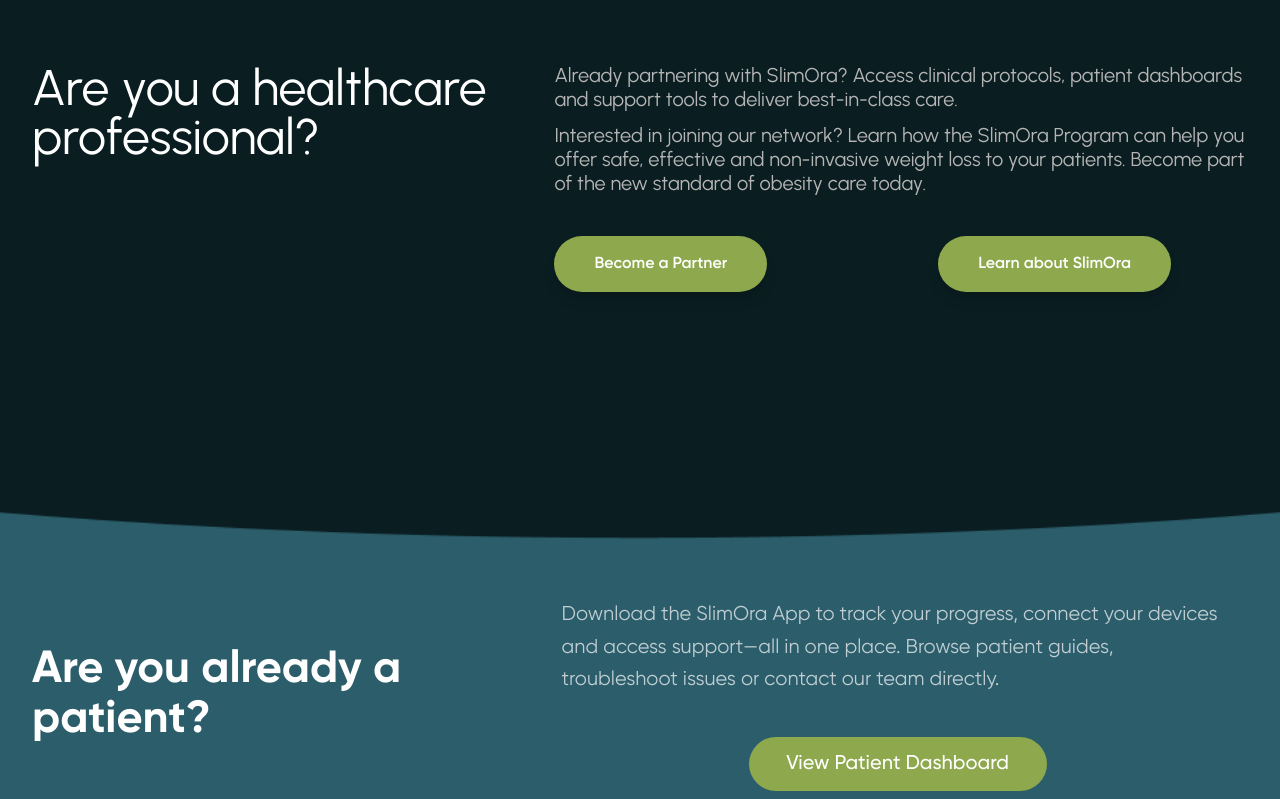
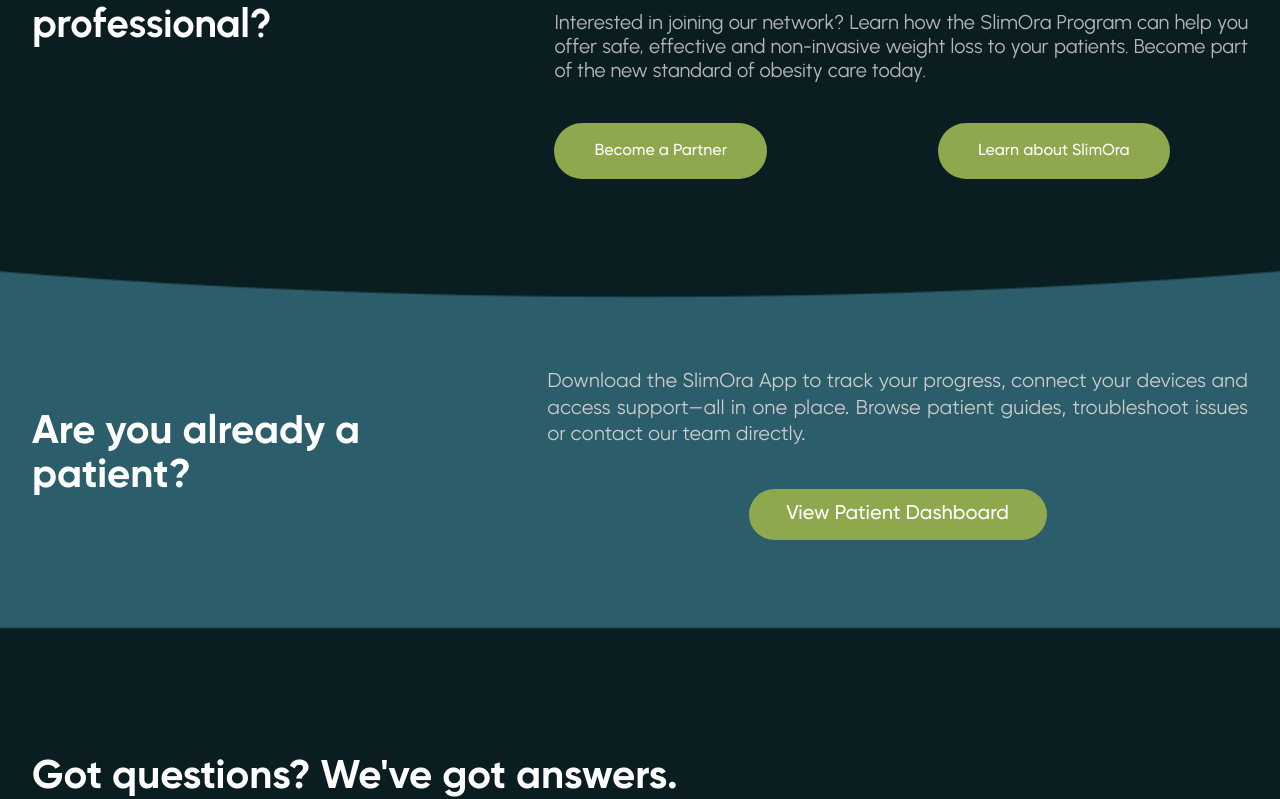
Before and after one commit to Awadg8/slimora, a Next.js app: page / in a window 1280 px wide. Shown: the part 4251-5050 px from the top of the page. Built offline with nearby package versions, Linux system fonts and the light colour scheme.

Commit message:
Changes in readyToTake component

```diff
--- a/component/readyToTake.tsx
+++ b/component/readyToTake.tsx
@@ -24,7 +24,7 @@
       </div>
       <div className="relative z-10 max-width flex flex-col items-center text-center">
         <Interaction>
-          <h2 className="text-[22px] sm:text-3xl md:text-[50px] font-bold font-urbanist text-white mb-[7px] leading-tight">
+          <h2 className="text-[22px] sm:text-3xl md:text-[40px] font-bold font-urbanist text-white mb-[7px] leading-tight">
             Ready to take the 1st step?
           </h2>
         </Interaction>
@@ -36,7 +36,7 @@
         <Interaction3>
           <CtaButton
             href="/eligibility-check"
-            className="hover:bg-button-bg/90 px-10 py-4 font-semibold transition-all shadow-lg text-[12px] sm:text-[20px]"
+            className="hover:bg-button-bg/90 px-10 py-4 font-medium transition-all shadow-lg text-[12px] sm:text-[20px]"
             text="Check Eligibility"
             type="link"
           />
--- a/section/home/readyToTake.tsx
+++ b/section/home/readyToTake.tsx
@@ -1,6 +1,8 @@
 import Image from "next/image";
 import CtaButton from "@/component/ctaButton";
 import ReadyToTakeComponent from "@/component/readyToTake";
+import Interaction from "@/component/microInteraction";
+import Interaction2 from "@/component/microInteraction2";
 
 const ReadyToTake = () => {
   return (
@@ -11,41 +13,50 @@
       </div>
 
       {/* Section 2: Are you a healthcare professional? */}
-            <section className="bg-[#0A1D20] pt-20 pb-20 md:pt-32 md:pb-32 relative z-20 ">
-                <div className="max-width flex flex-col md:flex-row justify-between items-center md:items-start gap-10 md:gap-[40px] xl:gap-[60px]">
+      <section className="pt-0 pb-0 md:pt-7 md:pb-0 relative z-20">
+        <div className="max-width flex flex-col md:flex-row justify-between items-center md:items-start gap-5 md:gap-[40px] xl:gap-[60px]">
           <div className="md:w-1/2 lg:w-2/5">
-                        <h2 className="text-3xl md:text-[32px] lg:text-[50px] font-urbanist text-[#FFF] leading-tight md:leading-[49px] text-center md:text-left">
+            <h2 className="text-[22px] md:text-[32px] lg:text-[40px] font-urbanist font-bold text-[#FFF] leading-tight md:leading-[49px] text-center md:text-left">
               Are you a healthcare professional?
             </h2>
           </div>
           <div className="md:w-1/2 lg:w-3/5 flex flex-col items-center md:items-start text-center md:text-left">
-                        <p className="text-[#B5B5B5] font-urbanist text-[18px] lg:text-[20px] mb-[12px] leading-[24px]">
-                            Already partnering with SlimOra? Access clinical protocols, patient dashboards and support tools to deliver best-in-class care.
+            <p className="text-[#B5B5B5] font-urbanist text-[16px] lg:text-[20px] text-justify mb-[12px] leading-[24px]">
+              Already partnering with SlimOra? Access clinical protocols,
+              patient dashboards and support tools to deliver best-in-class
+              care.
             </p>
-                        <p className="text-[#B5B5B5] font-urbanist text-[18px] lg:text-[16px] xl:text-[20px] mb-[41px] leading-[24px]">
-                            Interested in joining our network? Learn how the SlimOra Program can help you offer safe, effective and non-invasive weight loss to your patients. Become part of the new standard of obesity care today.
+            <p className="text-[#B5B5B5] font-urbanist text-[16px] lg:text-[16px] xl:text-[20px] text-justify mb-9 md:mb-[41px] leading-[24px]">
+              Interested in joining our network? Learn how the SlimOra Program
+              can help you offer safe, effective and non-invasive weight loss to
+              your patients. Become part of the new standard of obesity care
+              today.
             </p>
             <div className="flex justify-center lg:justify-start gap-4 lg:gap-[100px] xl:gap-[171px]">
+              <Interaction>
                 <CtaButton
                   href="/become-partner"
-                                className="hover:bg-button-bg/90 text-[12px] lg:text-[16px] px-4 lg:px-10 py-4 font-semibold transition-all shadow-lg"
+                  className="hover:bg-button-bg/90 text-[12px] lg:text-[16px] px-4 lg:px-10 py-4 font-medium transition-all"
                   text="Become a Partner"
                   type="link"
                 />
+              </Interaction>
+              <Interaction2>
                 <CtaButton
                   href="#"
-                                className="hover:bg-button-bg/90 text-[12px] lg:text-[16px] px-4 lg:px-10 py-4 font-semibold transition-all  shadow-lg"
+                  className="hover:bg-button-bg/90 text-[12px] lg:text-[16px] px-4 lg:px-10 py-4 font-medium transition-all"
                   text="Learn about SlimOra"
                   type="link"
                 />
+              </Interaction2>
             </div>
           </div>
         </div>
       </section>
 
       {/* Section 3: Are you already a patient? */}
-            <section className="relative min-h-[450px] py-20 md:py-0 flex items-center overflow-hidden z-10">
-                <div className="absolute inset-0">
+      <section className="relative min-h-[450px] pt-20 pb-10 md:py-0 flex items-center overflow-hidden z-10">
+        <div className="absolute inset-0 overflow-hidden">
           <Image
             src="/images/home/ready_to_step2.png"
             alt="Already a patient"
@@ -54,24 +65,26 @@
           />
         </div>
 
-
-                <div className="relative z-10 max-width flex flex-col md:flex-row justify-between pt-[100px] items-center gap-10 md:gap-12 w-full">
-
+        <div className="relative z-10 max-width flex flex-col md:flex-row justify-between pt-20 md:pt-[100px] items-center gap-5 md:gap-12 w-full">
           <div className="md:w-1/2 lg:w-2/5">
-                        <h2 className="text-3xl md:text-[45px] font-bold text-white leading-tight md:leading-[1.1] text-center md:text-left">
+            <h2 className="text-[22px] md:text-[40px] font-bold text-white leading-tight md:leading-[1.1] text-center md:text-left">
               Are you already a patient?
             </h2>
           </div>
           <div className="md:w-1/2 lg:w-3/5 flex flex-col items-center text-center md:text-left">
-                        <p className="text-white/70 text-[20px] mb-10 leading-relaxed max-w-2xl">
-                            Download the SlimOra App to track your progress, connect your devices and access support—all in one place. Browse patient guides, troubleshoot issues or contact our team directly.
+            <p className="text-[#CDCDCD] text-xs md:text-[16px] lg:text-[20px] mb-5 md:mb-10 text-justify max-w-3xl">
+              Download the SlimOra App to track your progress, connect your
+              devices and access support—all in one place. Browse patient
+              guides, troubleshoot issues or contact our team directly.
             </p>
+            <Interaction>
               <CtaButton
                 text="View Patient Dashboard"
-                            className="text-[16px] lg:text-[20px] font-medium w-[298px]"
+                className="text-xs md:text-[16px] lg:text-[20px] font-medium w-[298px]"
                 type="link"
                 href="#"
               />
+            </Interaction>
           </div>
         </div>
       </section>
```
Lines whose indentation alone changed are shown as unchanged.
